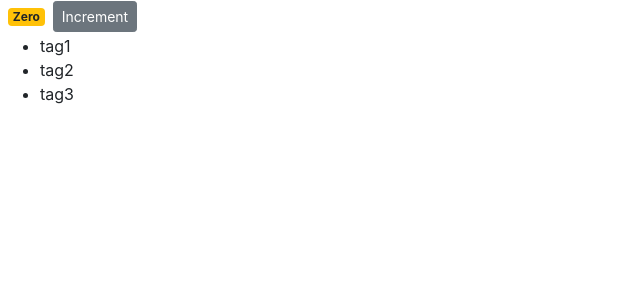
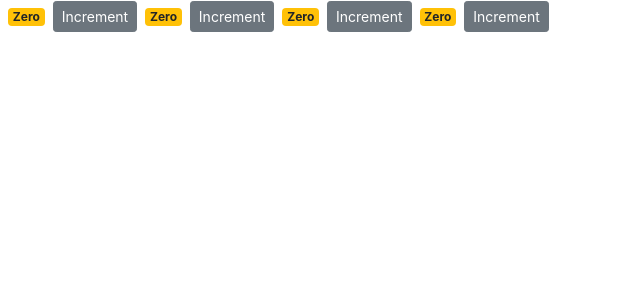
Before and after one commit to borislavdostov/counter-app, a React (Create React App) app: page / in a window 1280 px wide. Shown: the top 300 px of the page, without its empty margins (0-640 px from the left). Built offline with nearby package versions, Linux system fonts and the light colour scheme.

Commit message:
Add counters component

```diff
--- a/src/components/counter.jsx
+++ b/src/components/counter.jsx
@@ -2,8 +2,7 @@ import React from 'react';
 
 class Counter extends React.Component {
   state = {
-    count: 0,
-    tags: ['tag1', 'tag2', 'tag3'],
+    count: 0
   };
 
   handleIncrement = product => {
@@ -14,10 +13,10 @@ class Counter extends React.Component {
     return (
       <React.Fragment>
         <span className={this.getBadgeClasses()}>{this.formatCount()}</span>
-        <button onClick={() => this.handleIncrement(product)} className="btn btn-secondary btn-sm">Increment</button>
-        <ul>
+        <button onClick={() => this.handleIncrement()} className="btn btn-secondary btn-sm">Increment</button>
+        {/* <ul>
           {this.state.tags.map(tag => <li key={tag}>{tag}</li>)}
-        </ul>
+        </ul> */}
       </React.Fragment>
     );
   }
--- /dev/null
+++ b/src/components/counters.jsx
@@ -0,0 +1,23 @@
+import React from 'react';
+import Counter from './counter';
+
+class Counters extends React.Component {
+    state = {
+        counters: [
+            { id: 1, value: 0 },
+            { id: 2, value: 0 },
+            { id: 3, value: 0 },
+            { id: 4, value: 0 }
+        ]
+    };
+
+    render() {
+        return (
+            <div>
+                {this.state.counters.map(counter => <Counter key={counter.id} />)}
+            </div>
+        );
+    }
+}
+
+export default Counters;
--- a/src/index.js
+++ b/src/index.js
@@ -3,11 +3,11 @@ import ReactDOM from 'react-dom';
 import './index.css';
 import reportWebVitals from './reportWebVitals';
 import 'bootstrap/dist/css/bootstrap.css'
-import Counter from './components/counter'
+import Counters from './components/counters'
 
 ReactDOM.render(
   <React.StrictMode>
-    <Counter />
+    <Counters />
   </React.StrictMode>,
   document.getElementById('root')
 );
```
